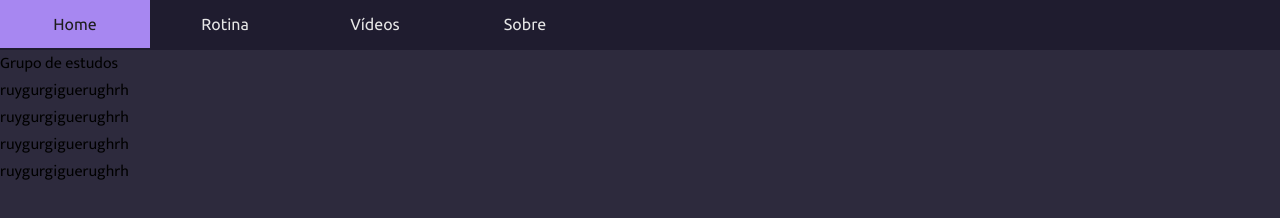
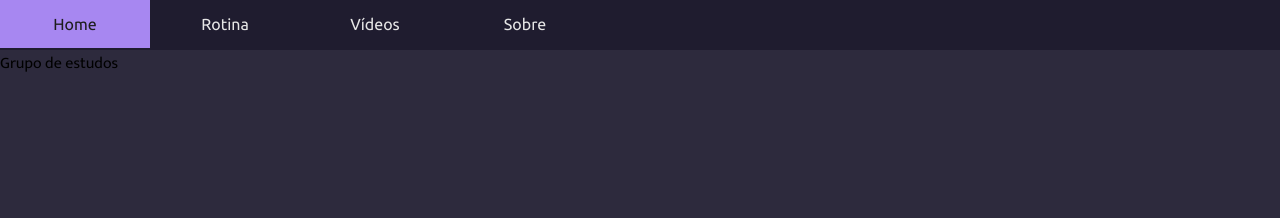
Before and after one commit to Erik-Gomes-Siqueira/Projeto-site, a plain HTML site: page index.html in a window 1280 px wide. Drawn offline with Linux system fonts and the light colour scheme; a web font is replaced by a local one.

Commit message:
atualização
atualização

```diff
--- a/index.html
+++ b/index.html
@@ -28,10 +28,8 @@
     <section>
         <h1>Grupo de estudos</h1>
         <article>
-            <p>ruygurgiguerughrh</p>
-            <p>ruygurgiguerughrh</p>
-            <p>ruygurgiguerughrh</p>
-            <p>ruygurgiguerughrh</p>
+
+
         </article>
         <article>
 
```
